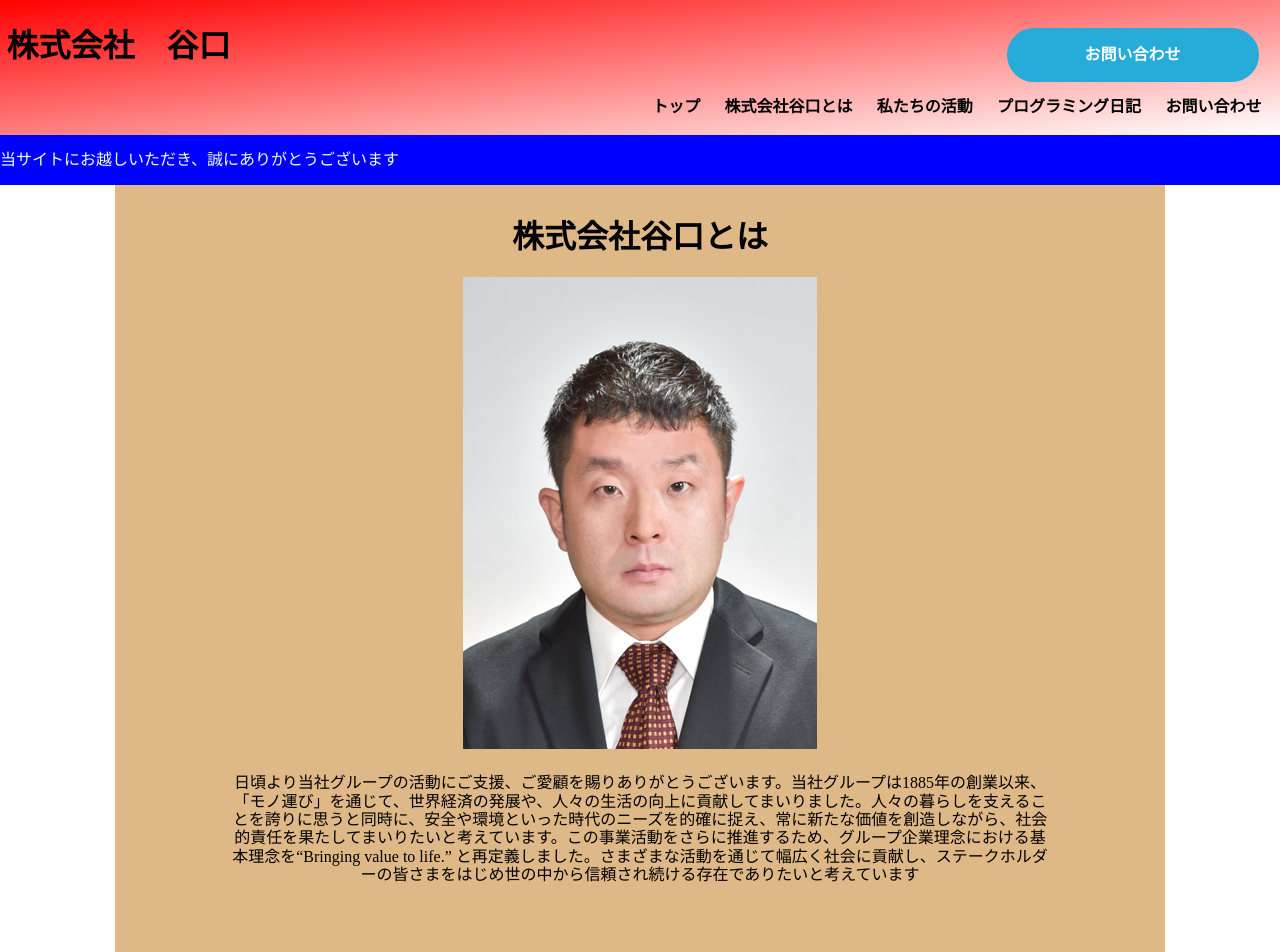
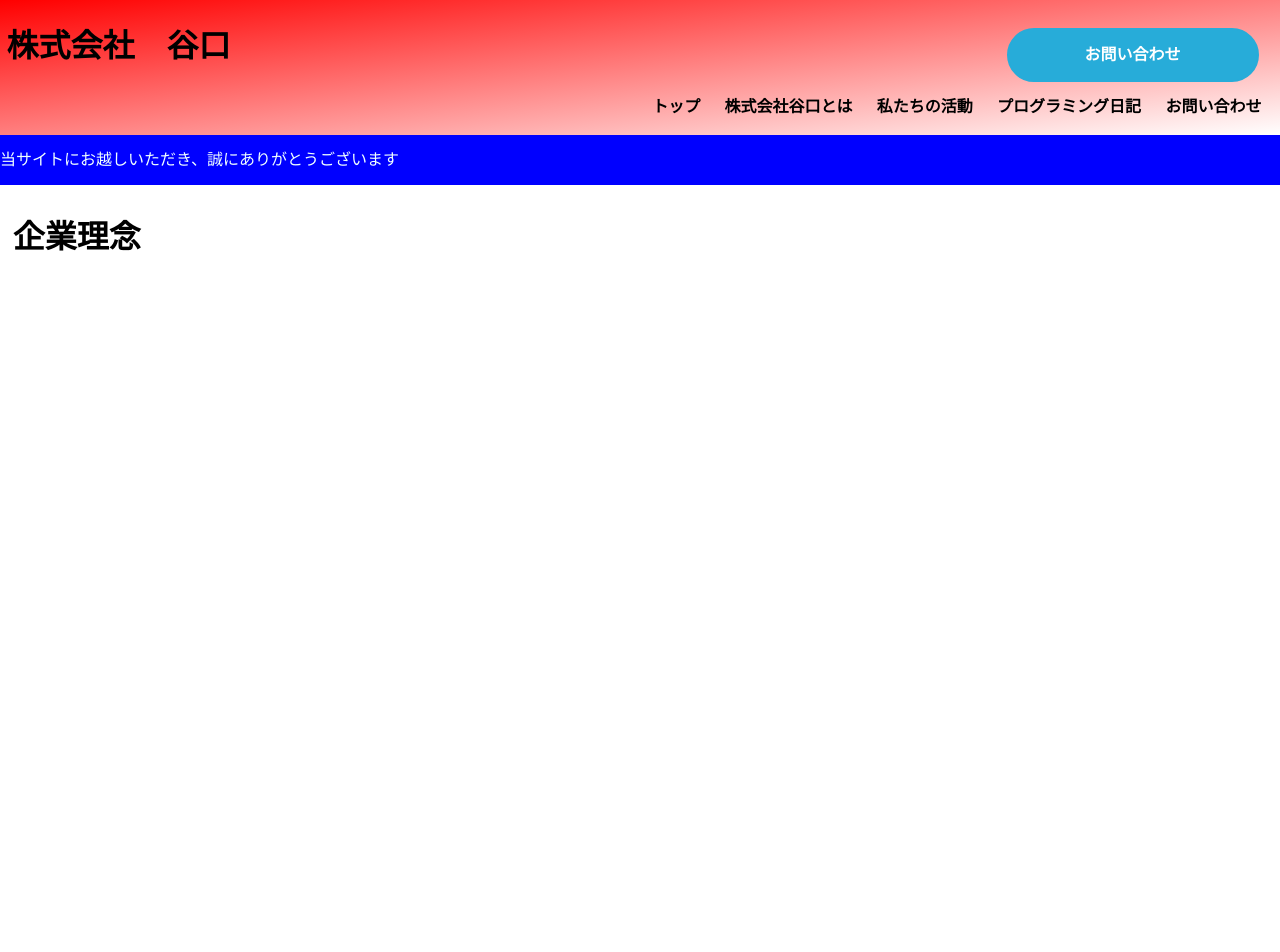
Before and after one commit to guchondayo/sidejob-myHomepage, a Vue app: page /#/about in a window 1280 px wide. Shown: the top 952 px of the page. Built offline with nearby package versions, Linux system fonts and the light colour scheme.

Commit message:
backgroundでWIDTHやSIZEを入れないとかアホ

```diff
--- a/src/components/view/AboutComponent.vue
+++ b/src/components/view/AboutComponent.vue
@@ -3,10 +3,6 @@
         <div class="container">
             <h1>{{ succeed }}</h1>
             <div class="picture-article">
-                <img src="../../../public/myPic.jpg" alt="画像">
-                <div class="article">
-                    <p>{{ greed }}</p>
-                </div>
             </div>
         </div>
     </main>
@@ -17,7 +13,7 @@
   export default{
     data:function(){
         return {
-            succeed:"株式会社谷口とは",
+            succeed:"企業理念",
             greed:greed
         }
     },
@@ -28,13 +24,13 @@
 </script>
 
 <style scoped>
-    main{
-        text-align: center;
+    .picture-article{
+        background-image: url(../../../public/aim.jpg);
+        background-size: cover;
+        width: 100%;
     }
     .container{
-        background-color: burlywood;
         width: 80%;
-        margin:auto;
         padding:1%;
         min-height:1000px;
     }
@@ -42,3 +38,4 @@
         padding: 2% 10%;
     }
 </style>
+<!-- この、backgroundでWIDTHやSIZEを入れないとかアホ、 -->
```
Also changed, not shown: public/aim.jpg (added).
